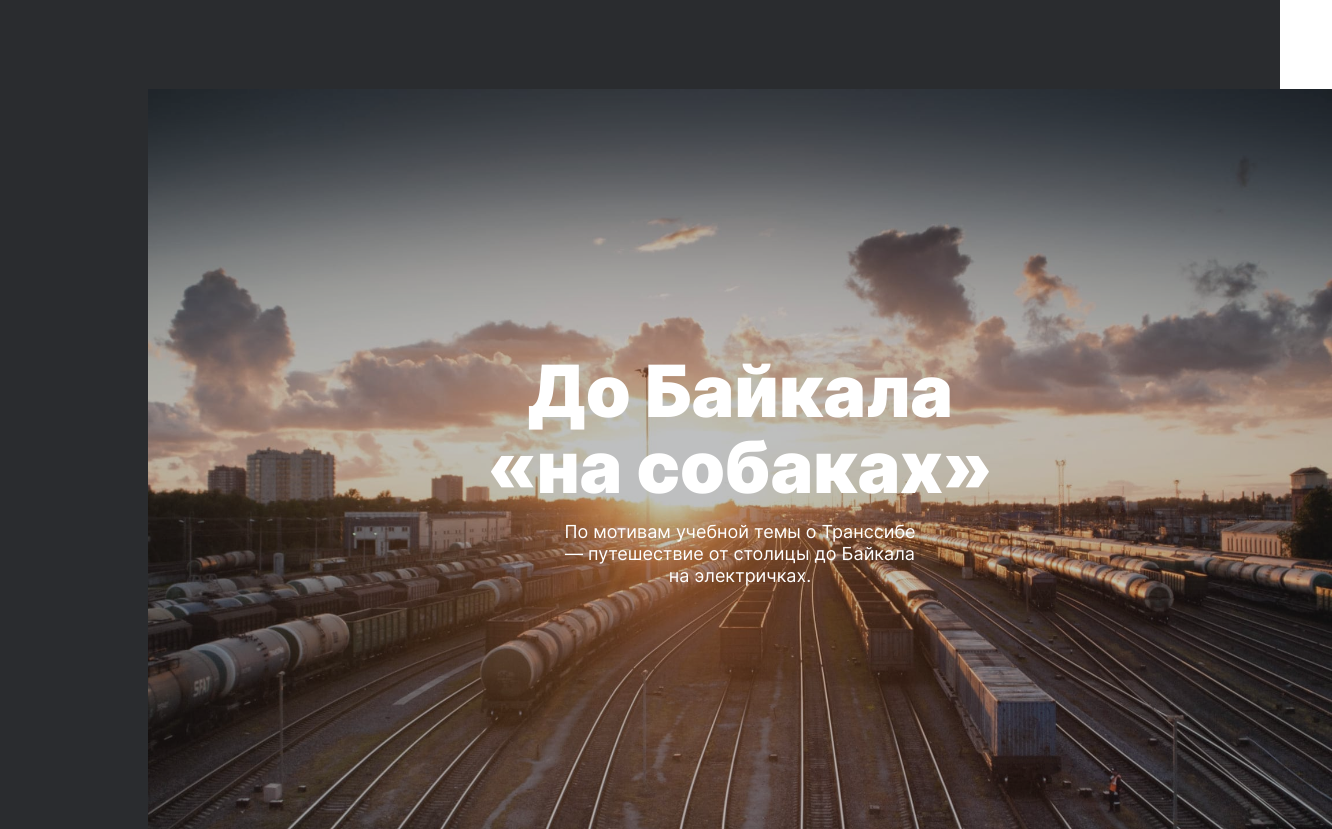
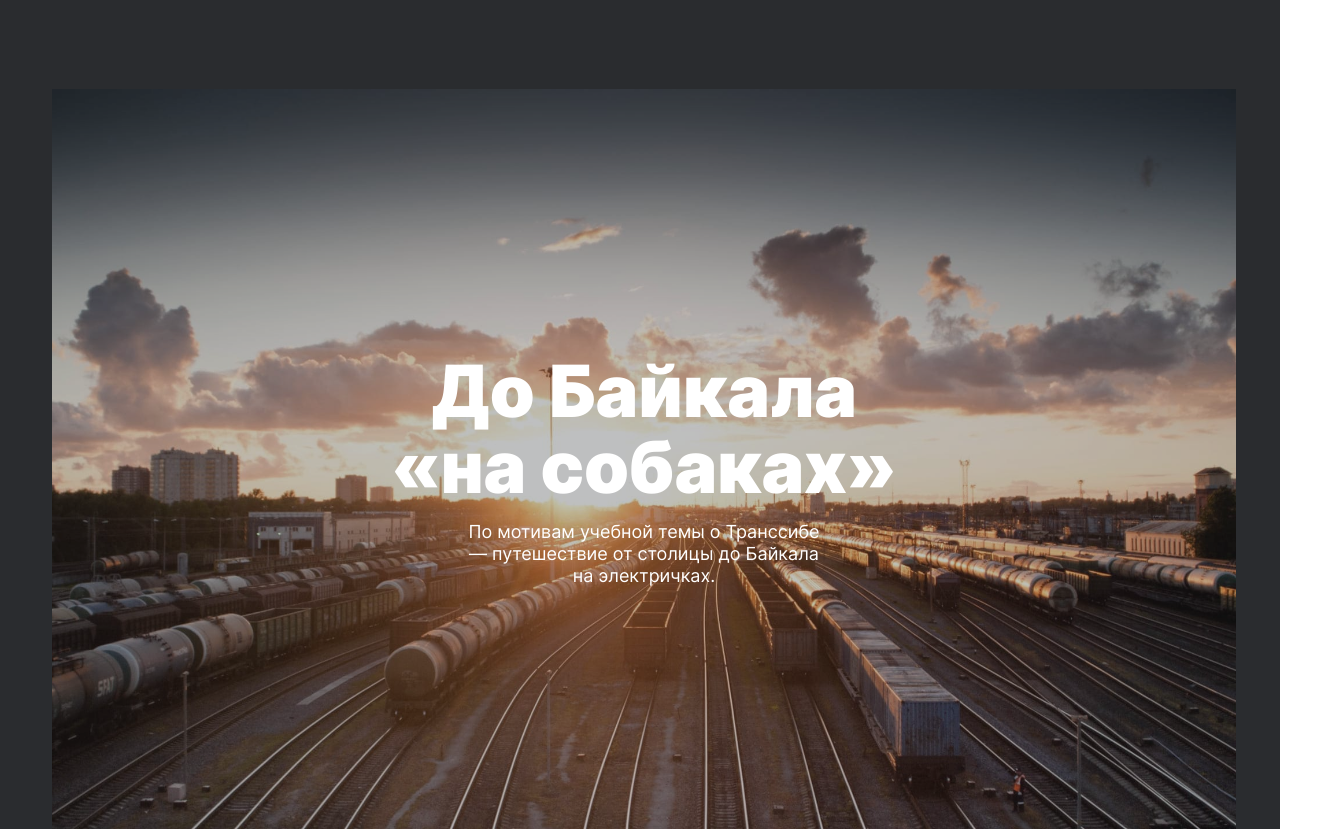
Before and after one commit to temirlanmur/russian-travel, a plain HTML site: page index.html in a window 1280 px wide. Shown: the part 5980-6809 px from the top of the page, 1332 px wide, since content can reach past the window. Drawn offline with Linux system fonts and the light colour scheme; files whose address does not match are found by name.

Commit message:
Fix styles for cover

```diff
--- a/blocks/cover/cover.css
+++ b/blocks/cover/cover.css
@@ -6,7 +6,7 @@
 @media screen and (min-width: 1280px) {
   .cover {
     width: calc(100vw - 96px);
-    margin: 92px auto 0;
+    margin: 92px -96px 0;
   }
 }
 
```
